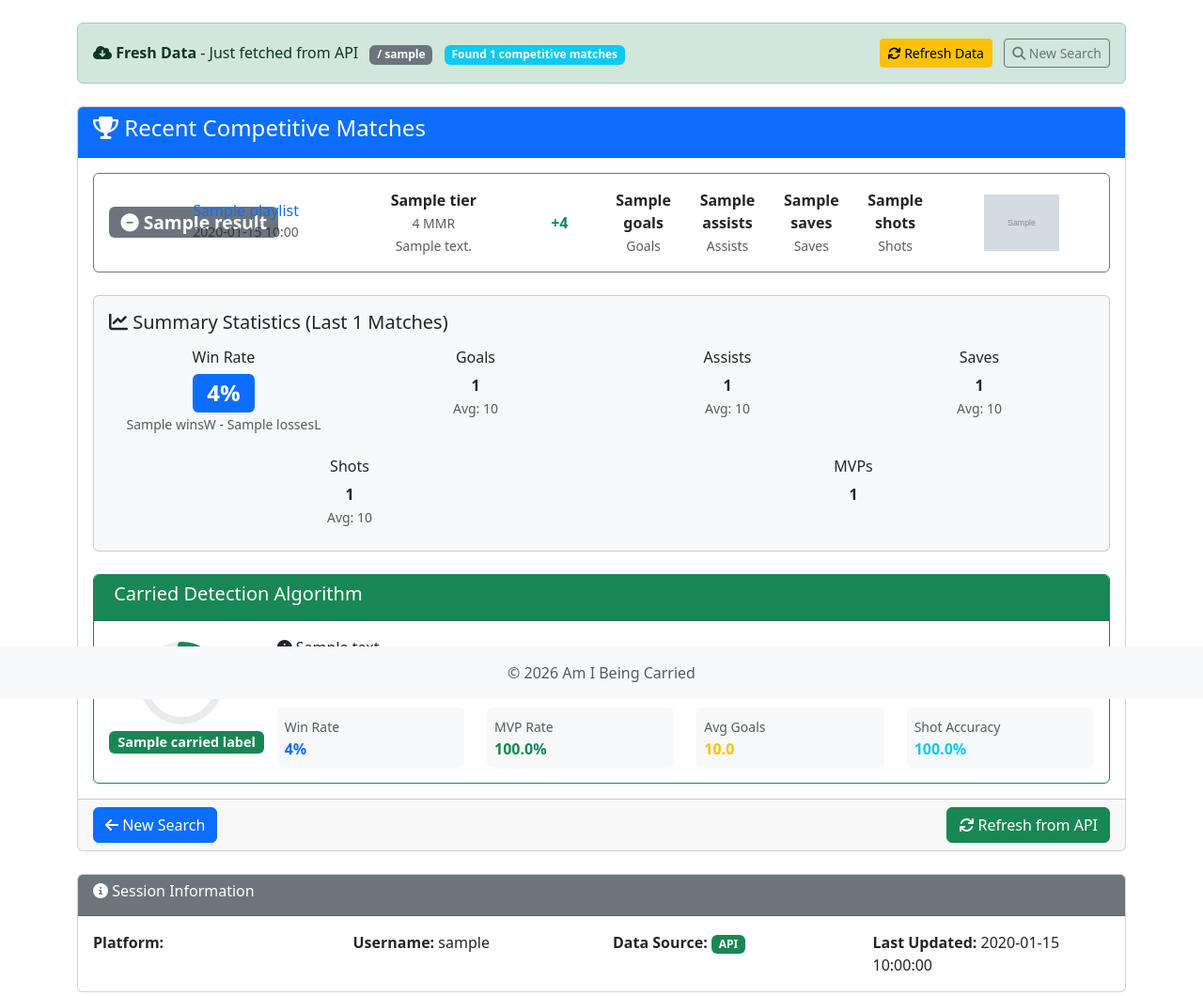
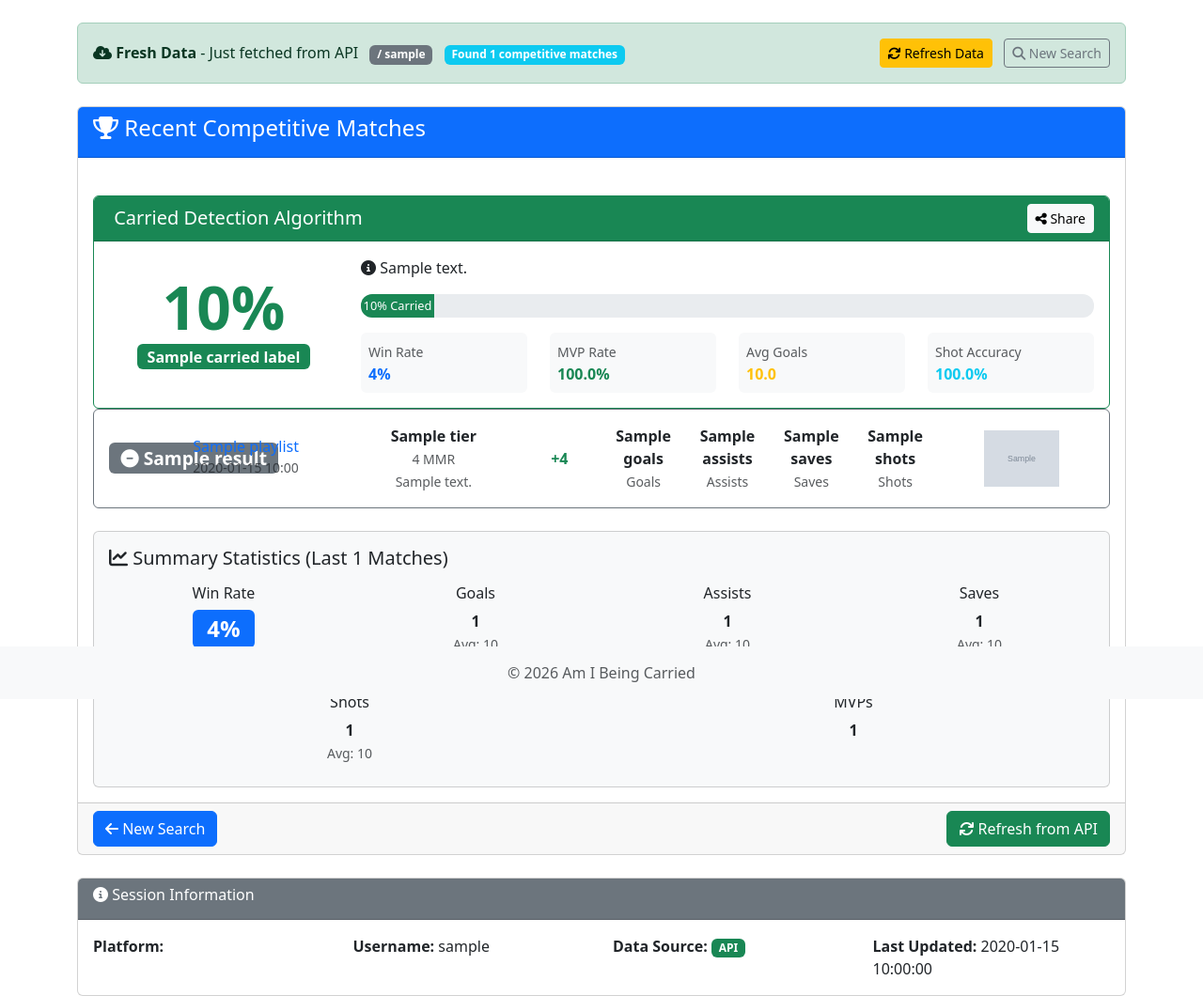
Before and after one commit to Mattheus-Stearns/Am-I-Being-Carried, a Flask app: template templates/results.html in a window 1280 px wide. Shown: the part 56-1116 px from the top of the page at 94% size. Run offline with Flask 3, Linux system fonts and the light colour scheme; the template is opened without the code that fills it: most values are stand-ins (such as "Sample title", 1, 10 or a date in 2020); grey boxes marked "Sample" are stand-in pictures.

Commit message:
share functionality

```diff
--- a/templates/layout.html
+++ b/templates/layout.html
@@ -9,6 +9,7 @@
     <link href="https://cdn.jsdelivr.net/npm/bootstrap@5.3.0/dist/css/bootstrap.min.css" rel="stylesheet">
     <!-- Font Awesome for icons -->
     <link rel="stylesheet" href="https://cdnjs.cloudflare.com/ajax/libs/font-awesome/6.4.0/css/all.min.css">
+    <script src="https://cdnjs.cloudflare.com/ajax/libs/html2canvas/1.4.1/html2canvas.min.js"></script>
 
     <!-- Custom CSS -->
     <style>
--- a/templates/results.html
+++ b/templates/results.html
@@ -36,6 +36,87 @@
             </div>
             <div class="card-body">
                 {% if recent_matches %}
+                    <!-- Carried Score Section -->
+                    <div class="card mt-4 {% if carried_score >= 80 %}border-danger{% elif carried_score >= 60 %}border-warning{% elif carried_score >= 40 %}border-info{% else %}border-success{% endif %}" id="carried-score-card">
+                        <div class="card-header {% if carried_score >= 80 %}bg-danger{% elif carried_score >= 60 %}bg-warning{% elif carried_score >= 40 %}bg-info{% else %}bg-success{% endif %} text-white d-flex justify-content-between align-items-center">
+                            <h5 class="mb-0"><i class="fas {{ carried_icon }}"></i> Carried Detection Algorithm</h5>
+                            <div>
+                                <button onclick="shareResult()" class="btn btn-sm btn-light">
+                                    <i class="fas fa-share-alt"></i> Share
+                                </button>
+                            </div>
+                        </div>
+                        <div class="card-body">
+                            <div class="row align-items-center">
+                                <div class="col-md-3 text-center">
+                                    <!-- Big Score Display -->
+                                    <div class="display-1 {% if carried_score >= 80 %}text-danger{% elif carried_score >= 60 %}text-warning{% elif carried_score >= 40 %}text-info{% else %}text-success{% endif %}"
+                                        style="font-size: 4rem; font-weight: bold;">
+                                        {{ carried_score }}%
+                                    </div>
+                                    <h5>
+                                        <span class="badge {% if carried_score >= 80 %}bg-danger{% elif carried_score >= 60 %}bg-warning{% elif carried_score >= 40 %}bg-info{% else %}bg-success{% endif %}" style="font-size: 1rem;">
+                                            {{ carried_label }}
+                                        </span>
+                                    </h5>
+                                </div>
+                                <div class="col-md-9">
+                                    <p><i class="fas fa-info-circle"></i> {{ carried_description }}</p>
+
+                                    <div class="progress" style="height: 25px; border-radius: 12px;">
+                                        <div class="progress-bar progress-bar-custom {% if carried_score >= 80 %}bg-danger{% elif carried_score >= 60 %}bg-warning{% elif carried_score >= 40 %}bg-info{% else %}bg-success{% endif %}"
+                                            role="progressbar"
+                                            style="width: {{ carried_score }}%; font-size: 0.8rem;"
+                                            aria-valuenow="{{ carried_score }}"
+                                            aria-valuemin="0"
+                                            aria-valuemax="100">
+                                            {{ carried_score }}% Carried
+                                        </div>
+                                    </div>
+
+                                    <!-- Metrics -->
+                                    <div class="row mt-3">
+                                        <div class="col-md-3 col-6">
+                                            <div class="bg-light p-2 rounded">
+                                                <small class="text-muted">Win Rate</small>
+                                                <div><strong class="text-primary">{{ match_summary.win_rate }}%</strong></div>
+                                            </div>
+                                        </div>
+                                        <div class="col-md-3 col-6">
+                                            <div class="bg-light p-2 rounded">
+                                                <small class="text-muted">MVP Rate</small>
+                                                <div><strong class="text-success">
+                                                    {% if match_summary.total_matches > 0 %}
+                                                        {{ ((match_summary.total_mvps / match_summary.total_matches) * 100)|round(0) }}%
+                                                    {% else %}
+                                                        0%
+                                                    {% endif %}
+                                                </strong></div>
+                                            </div>
+                                        </div>
+                                        <div class="col-md-3 col-6">
+                                            <div class="bg-light p-2 rounded">
+                                                <small class="text-muted">Avg Goals</small>
+                                                <div><strong class="text-warning">{{ "%.1f"|format(match_summary.avg_goals) }}</strong></div>
+                                            </div>
+                                        </div>
+                                        <div class="col-md-3 col-6">
+                                            <div class="bg-light p-2 rounded">
+                                                <small class="text-muted">Shot Accuracy</small>
+                                                <div><strong class="text-info">
+                                                    {% if match_summary.total_shots > 0 %}
+                                                        {{ ((match_summary.total_goals / match_summary.total_shots) * 100)|round(0) }}%
+                                                    {% else %}
+                                                        0%
+                                                    {% endif %}
+                                                </strong></div>
+                                            </div>
+                                        </div>
+                                    </div>
+                                </div>
+                            </div>
+                        </div>
+                    </div>
                     <!-- Match Cards -->
                     {% for match in recent_matches %}
                         <div class="card mb-3 {% if match.result and ('victory' in match.result.lower() or 'win' in match.result.lower()) %}border-success{% elif match.result and ('defeat' in match.result.lower() or 'loss' in match.result.lower()) %}border-danger{% else %}border-secondary{% endif %}">
@@ -192,90 +273,6 @@
                         </div>
                     </div>
 
-                    <!-- Carried Score Section - Card Version -->
-                    <div class="card mt-4 {% if carried_score >= 80 %}border-danger{% elif carried_score >= 60 %}border-warning{% elif carried_score >= 40 %}border-info{% else %}border-success{% endif %}">
-                        <div class="card-header {% if carried_score >= 80 %}bg-danger{% elif carried_score >= 60 %}bg-warning{% elif carried_score >= 40 %}bg-info{% else %}bg-success{% endif %} text-white">
-                            <h5><i class="fas {{ carried_icon }}"></i> Carried Detection Algorithm</h5>
-                        </div>
-                        <div class="card-body">
-                            <div class="row">
-                                <!-- Left side - Score -->
-                                <div class="col-md-2 text-center">
-                                    <div style="position: relative; display: inline-block;">
-                                        <svg width="100" height="100">
-                                            <circle cx="50" cy="50" r="40" fill="none" stroke="#e9ecef" stroke-width="8"/>
-                                            <circle cx="50" cy="50" r="40" fill="none"
-                                                    stroke="{% if carried_score >= 80 %}#dc3545{% elif carried_score >= 60 %}#ffc107{% elif carried_score >= 40 %}#0dcaf0{% else %}#198754{% endif %}"
-                                                    stroke-width="8"
-                                                    stroke-dasharray="{{ carried_score * 2.513 }} 251.3"
-                                                    stroke-linecap="round"
-                                                    transform="rotate(-90 50 50)"/>
-                                            <text x="50" y="50" text-anchor="middle" dominant-baseline="central" font-size="24" font-weight="bold" fill="#333">
-                                                {{ carried_score }}%
-                                            </text>
-                                        </svg>
-                                    </div>
-                                    <br>
-                                    <span class="badge {% if carried_score >= 80 %}bg-danger{% elif carried_score >= 60 %}bg-warning{% elif carried_score >= 40 %}bg-info{% else %}bg-success{% endif %}" style="font-size: 0.9rem;">
-                                        {{ carried_label }}
-                                    </span>
-                                </div>
-
-                                <!-- Right side - Details -->
-                                <div class="col-md-10">
-                                    <p><i class="fas fa-info-circle"></i> {{ carried_description }}</p>
-
-                                    <div class="progress" style="height: 20px; border-radius: 10px;">
-                                        <div class="progress-bar {% if carried_score >= 80 %}bg-danger{% elif carried_score >= 60 %}bg-warning{% elif carried_score >= 40 %}bg-info{% else %}bg-success{% endif %}" role="progressbar"
-                                            style="width: {{ carried_score }}%; font-size: 0.8rem;"
-                                            aria-valuenow="{{ carried_score }}"
-                                            aria-valuemin="0" aria-valuemax="100">
-                                            {{ carried_score }}% Carried
-                                        </div>
-                                    </div>
-
-                                    <div class="row mt-3">
-                                        <div class="col-md-3 col-6">
-                                            <div class="bg-light p-2 rounded">
-                                                <small class="text-muted">Win Rate</small>
-                                                <div><strong class="text-primary">{{ match_summary.win_rate }}%</strong></div>
-                                            </div>
-                                        </div>
-                                        <div class="col-md-3 col-6">
-                                            <div class="bg-light p-2 rounded">
-                                                <small class="text-muted">MVP Rate</small>
-                                                <div><strong class="text-success">
-                                                    {% if match_summary.total_matches > 0 %}
-                                                        {{ ((match_summary.total_mvps / match_summary.total_matches) * 100)|round(0) }}%
-                                                    {% else %}
-                                                        0%
-                                                    {% endif %}
-                                                </strong></div>
-                                            </div>
-                                        </div>
-                                        <div class="col-md-3 col-6">
-                                            <div class="bg-light p-2 rounded">
-                                                <small class="text-muted">Avg Goals</small>
-                                                <div><strong class="text-warning">{{ "%.1f"|format(match_summary.avg_goals) }}</strong></div>
-                                            </div>
-                                        </div>
-                                        <div class="col-md-3 col-6">
-                                            <div class="bg-light p-2 rounded">
-                                                <small class="text-muted">Shot Accuracy</small>
-                                                <div><strong class="text-info">
-                                                    {% if match_summary.total_shots > 0 %}
-                                                        {{ ((match_summary.total_goals / match_summary.total_shots) * 100)|round(0) }}%
-                                                    {% else %}
-                                                        0%
-                                                    {% endif %}
-                                                </strong></div>
-                                            </div>
-                                        </div>
-                                    </div>
-                                </div>
-                            </div>
-                        </div>
-                    </div>
                 {% else %}
                     <div class="alert alert-warning">
                         <i class="fas fa-exclamation-triangle"></i> No recent competitive matches found.
@@ -340,6 +337,117 @@
 
 {% block extra_js %}
 <script>
+async function shareResult() {
+    try {
+        // Show loading state
+        const shareBtn = document.querySelector('[onclick="shareResult()"]');
+        const originalText = shareBtn.innerHTML;
+        shareBtn.innerHTML = '<i class="fas fa-spinner fa-spin"></i> Generating...';
+        shareBtn.disabled = true;
+
+        // Get the card element
+        const card = document.getElementById('carried-score-card');
+
+        // Generate image
+        const canvas = await html2canvas(card, {
+            scale: 2, // Higher quality
+            backgroundColor: '#ffffff',
+            allowTaint: true,
+            useCORS: true,
+            logging: false,
+            onclone: function(document) {
+                // Ensure all images load properly
+                document.querySelectorAll('img').forEach(img => {
+                    img.crossOrigin = 'anonymous';
+                });
+            }
+        });
+
+        // Convert to image URL
+        const imageUrl = canvas.toDataURL('image/png');
+
+        // Create share data
+        const shareData = {
+            title: 'Am I Being Carried?',
+            text: `I got a ${document.querySelector('[style*="font-size: 4rem;"]')?.textContent.trim() || '??'}% Carried Score! Check yours at Am I Being Carried?`,
+            url: window.location.origin
+        };
+
+        // Check if Web Share API is available (mobile/desktop sharing)
+        if (navigator.share) {
+            // Try to share the image as a file
+            try {
+                const response = await fetch(imageUrl);
+                const blob = await response.blob();
+                const file = new File([blob], 'carried-score.png', { type: 'image/png' });
+
+                await navigator.share({
+                    title: shareData.title,
+                    text: shareData.text,
+                    files: [file],
+                    url: shareData.url
+                });
+            } catch (shareError) {
+                // If file sharing fails, fallback to text + URL
+                await navigator.share({
+                    title: shareData.title,
+                    text: `${shareData.text} ${shareData.url}`,
+                    url: shareData.url
+                });
+            }
+        } else {
+            // Fallback: Download image + copy link
+            const link = document.createElement('a');
+            link.download = 'carried-score.png';
+            link.href = imageUrl;
+            link.click();
+
+            // Copy link to clipboard
+            await navigator.clipboard.writeText(`${shareData.text} ${shareData.url}`);
+
+            // Show success message
+            showToast('✅ Image downloaded! Link copied to clipboard.');
+        }
+
+        // Reset button
+        shareBtn.innerHTML = originalText;
+        shareBtn.disabled = false;
+
+    } catch (error) {
+        console.error('Share error:', error);
+        showToast('❌ Failed to share. Please try again.');
+
+        // Reset button
+        const shareBtn = document.querySelector('[onclick="shareResult()"]');
+        if (shareBtn) {
+            shareBtn.innerHTML = '<i class="fas fa-share-alt"></i> Share';
+            shareBtn.disabled = false;
+        }
+    }
+}
+
+// Toast notification function
+function showToast(message) {
+    // Remove existing toast
+    const existingToast = document.querySelector('.custom-toast');
+    if (existingToast) {
+        existingToast.remove();
+    }
+
+    // Create toast
+    const toast = document.createElement('div');
+    toast.className = 'custom-toast alert alert-success position-fixed bottom-0 end-0 m-3';
+    toast.style.zIndex = '9999';
+    toast.style.maxWidth = '400px';
+    toast.innerHTML = message;
+    document.body.appendChild(toast);
+
+    // Auto remove after 5 seconds
+    setTimeout(() => {
+        toast.remove();
+    }, 5000);
+}
+
 // Function to refresh data
 async function refreshData() {
     if (!confirm('This will make a new API call and use one credit. Continue?')) {
```
